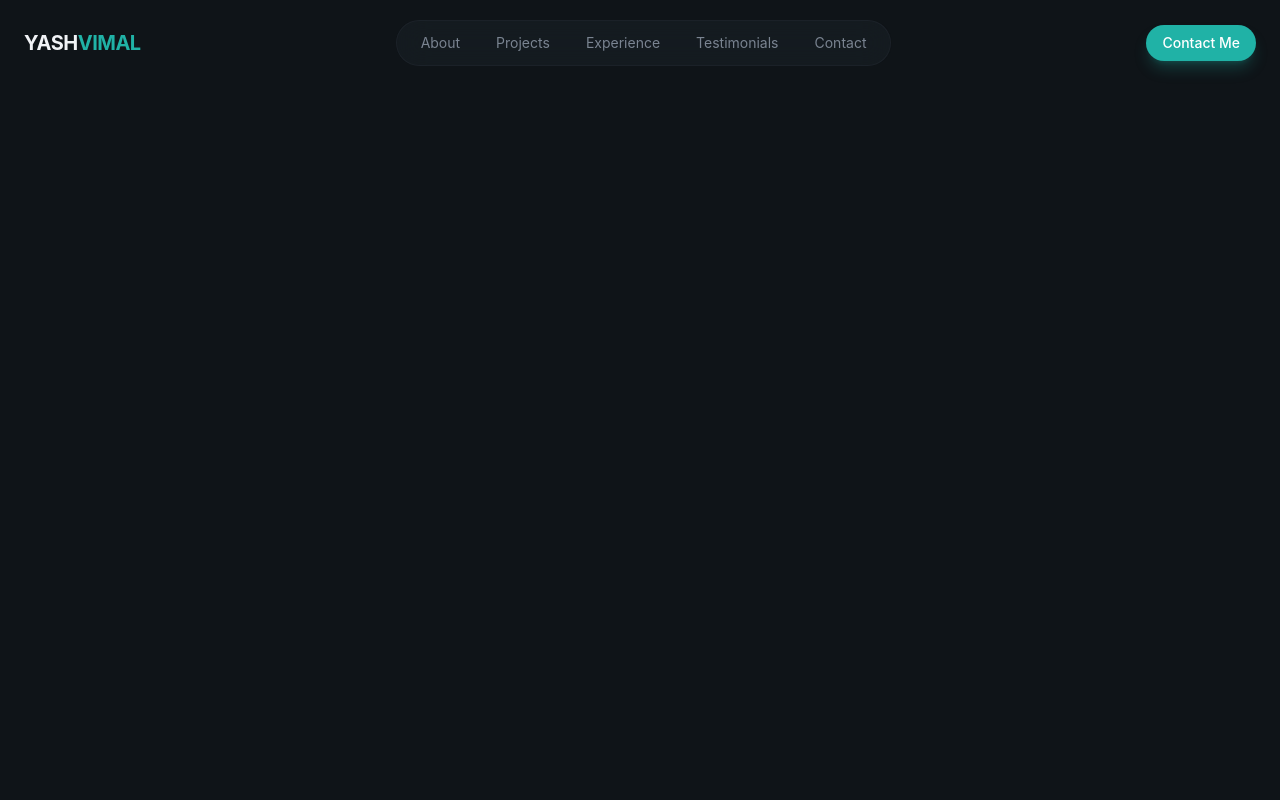
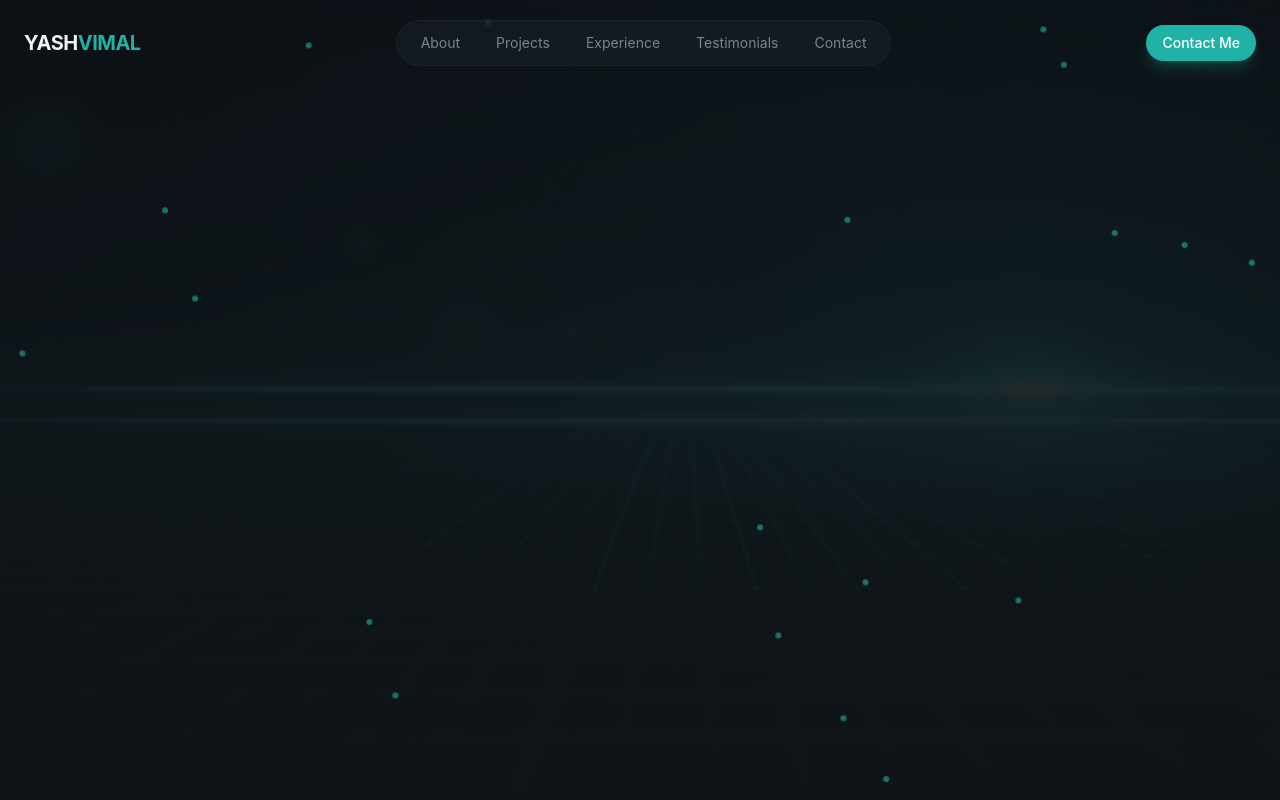
Before and after one commit to yashvimal34/my-portfolio, a React (Vite) app: page / in a window 1280 px wide. Built offline with nearby package versions, Linux system fonts and the light colour scheme.

Commit message:
half hero section done

```diff
--- a/src/index.css
+++ b/src/index.css
@@ -71,3 +71,35 @@
     animation: fade-in 0.8s ease-out both;
   }
 }
+
+@layer utilites {
+  @keyframes fade-in{
+    from {
+      opacity: 0;
+      transform: translateY(20px);
+      filter: blur(10px);
+    }
+    to {
+      opacity: 1;
+      transform: translateY(0);
+      filter: blur(0);
+    }
+  }
+
+  @keyframes slow-drift {
+    0%,
+    100% {
+      transform: translate(0, 0);
+    }
+    25%{
+      transform: translate(20px, -30px);
+    }
+    50% {
+      transform: translate(-15px, -20px);
+    }
+  }
+}
+
+.animate-fade-in {
+  animation: fade-in 0.8s ease-out both;
+}
--- a/src/layout/Navbar.jsx
+++ b/src/layout/Navbar.jsx
@@ -15,7 +15,7 @@
     const [isMobileMenuOpen, setIsMobileMenuOpen] = useState(false);
 
     return (
-        <header className="fixed top-0 left-0 right-0 bg-transparent py-5">
+        <header className="fixed top-0 left-0 right-0 bg-transparent py-5 z-50">
             <nav className="container mx-auto px-6 flex items-center justify-between">
                 <a href="#" className="text-xl font-bold tracking-tight hover:text-primary">
                     YASH<span className="text-primary">VIMAL</span>
--- a/src/sections/Hero.jsx
+++ b/src/sections/Hero.jsx
@@ -1,5 +1,24 @@
 export const Hero = () => {
     return (
-        <section></section>
+        <section className="relative min-h-screen flex items-center overflow-hidden">
+            {/* Bg image */}
+            <div className="absolute inset-0 ">
+                <img src="/bg G.png" alt="Hero Image" className="w-full h-full object-cover opacity-40" />
+                <div className="absolute inset-0 bg-gradient-to-b from-background/20 via-background/80 to-background" />
+            </div>
+
+            {/* Green dots */}
+            <div className="absolute inset-0 overflow-hidden pointer-events-none">
+            {[...Array(20)].map((_, i) => (
+                <div className="absolute w-1.5 h-1.5 rounded-full opacity-60" style={{
+                    backgroundColor: "#20B2A6",
+                    left: `${Math.random() * 100}%`,
+                    top: `${Math.random() * 100}%`,
+                    animation: `slow-drift ${15 + Math.random() * 20}s ease-in-out infinite`,
+                    animationDelay: `${Math.random() * 5}s`
+                }} />
+            ))}
+            </div>
+        </section>
     )
 }
```
Also changed, not shown: public/bg G.png (added), public/bg.png (added).
